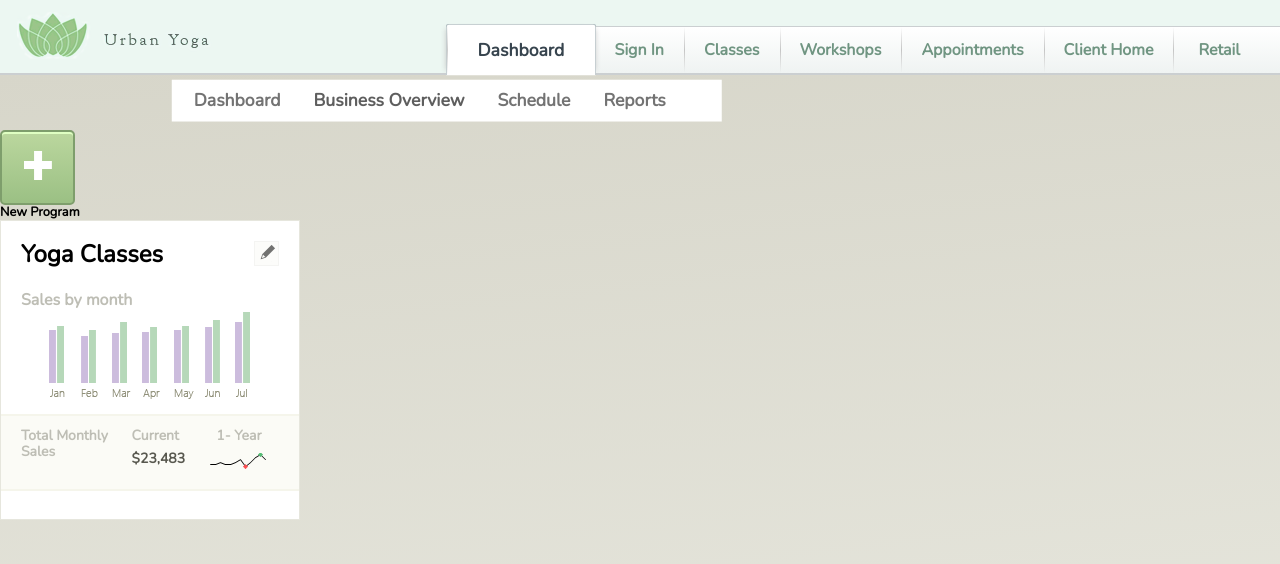
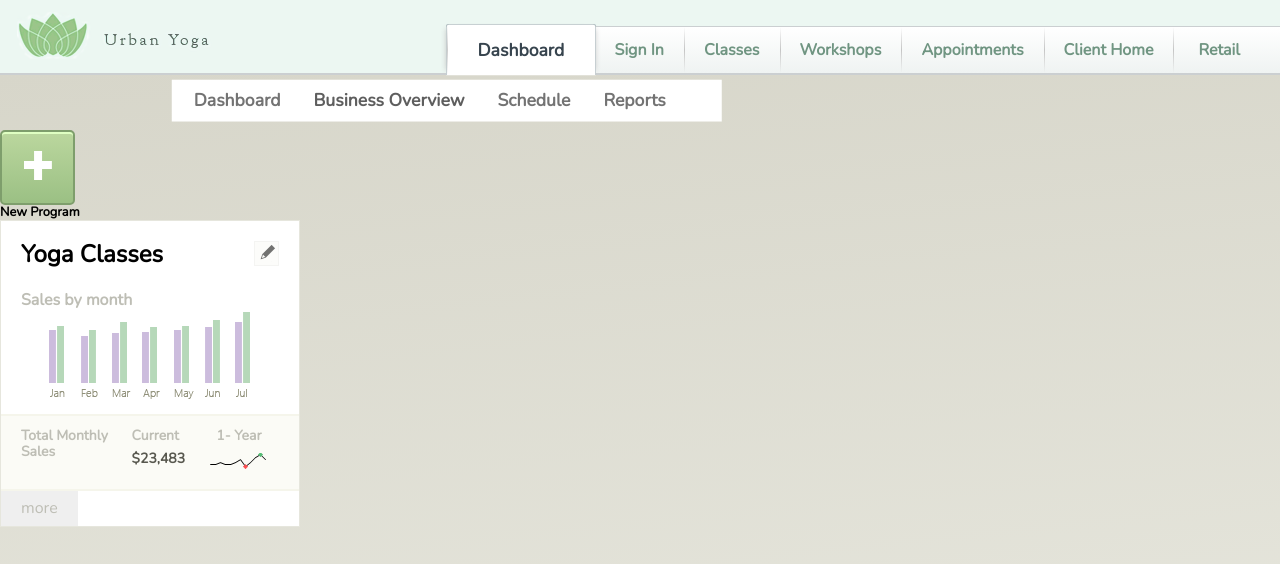
Before and after one commit to estenman/business-overview-react, a React (Create React App) app: page / in a window 1280 px wide. Shown: the top 564 px of the page. Built offline with nearby package versions, Linux system fonts and the light colour scheme.

Commit message:
Added more/less toggle and click action

```diff
--- a/src/components/program-detailed/ProgramDetail.css
+++ b/src/components/program-detailed/ProgramDetail.css
@@ -86,3 +86,12 @@
 	font-weight: 600;
 	margin-right: 5px;
 }
+
+/*Pricing detail section*/
+
+/*Toggle*/
+.toggle-copy {
+	padding: 0.5em 1.25em;
+	color: #bebeb5;
+	border: none;
+}
--- a/src/components/program-detailed/ProgramDetailContainer.js
+++ b/src/components/program-detailed/ProgramDetailContainer.js
@@ -2,6 +2,8 @@ import React, { Component } from 'react';
 import ProgramDetailHeader from './ProgramDetailHeader.js';
 import ProgramDetailChart from './ProgramDetailChart.js';
 import ProgramDetailSales from './ProgramDetailSales.js';
+import ProgramDetailPricing from './ProgramDetailPricing.js';
+import ProgramDetailToggle from './ProgramDetailToggle.js';
 
 class ProgramDetailContainer extends Component {
 
@@ -11,6 +13,7 @@ class ProgramDetailContainer extends Component {
 				<ProgramDetailHeader />
 				<ProgramDetailChart />
 				<ProgramDetailSales />
+				<ProgramDetailToggle />
 			</section>
 		);
 	}
--- /dev/null
+++ b/src/components/program-detailed/ProgramDetailPricing.js
@@ -0,0 +1,11 @@
+import React, { Component } from 'react';
+
+class ProgramDetailPricing extends Component {
+	render() {
+		return(
+			<div className="pricing-container">Things will go here</div>
+		);
+	}
+}
+
+export default ProgramDetailPricing;
--- /dev/null
+++ b/src/components/program-detailed/ProgramDetailToggle.js
@@ -0,0 +1,30 @@
+import React, { Component } from 'react';
+import ProgramDetailPricing from './ProgramDetailPricing.js';
+
+class ProgramDetailToggle extends Component {
+	constructor(){
+		super();
+		this.state = {isToggleOn: true};
+
+		this.handleClick = this.handleClick.bind(this);
+	}
+
+	handleClick(){
+		this.setState(state => ({
+			isToggleOn: !state.isToggleOn
+		}));
+	}
+
+	render() {
+		return(
+			<div>
+				{!this.state.isToggleOn && <ProgramDetailPricing />}
+				<button onClick={this.handleClick} className="toggle-copy">
+					{this.state.isToggleOn ? 'more' : 'less'}
+				</button>
+			</div>
+		);
+	}
+}
+
+export default ProgramDetailToggle;
```
